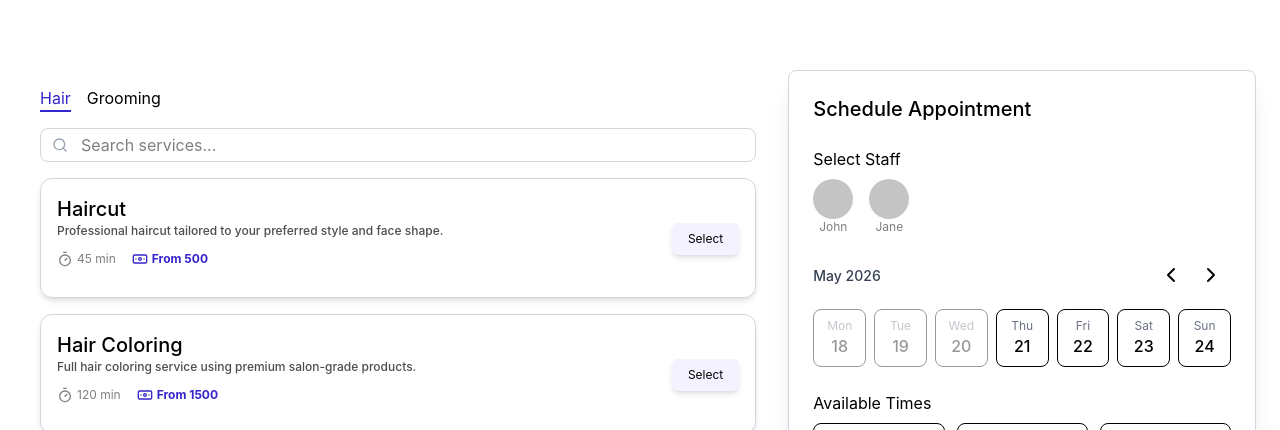
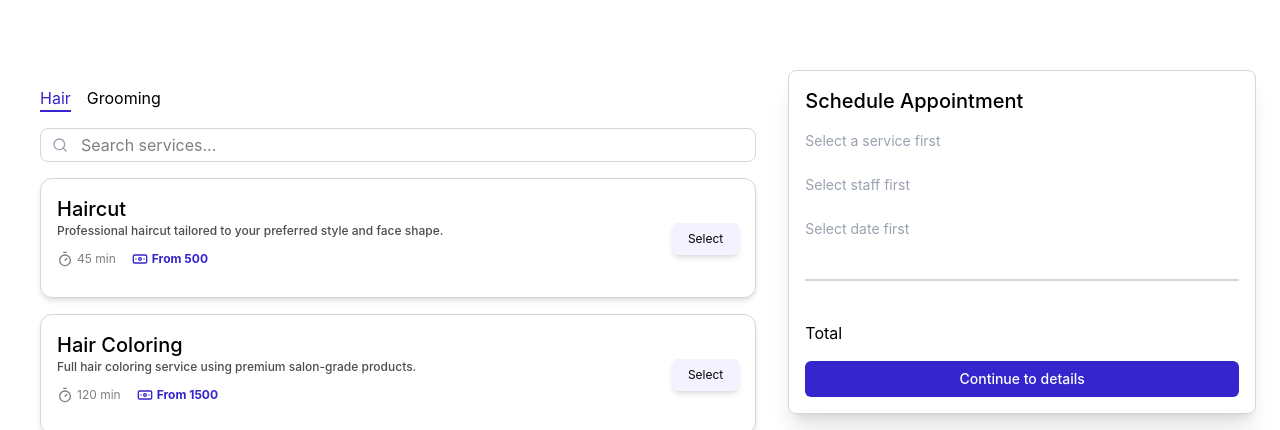
Before and after one commit to jraay12/Saas-booking, a React (Vite) app: page /service/1 in a window 1280 px wide. Shown: the part 522-952 px from the top of the page. Built offline with nearby package versions, Linux system fonts and the light colour scheme; grey boxes are pictures that could not be loaded.

Commit message:
done with the booking page

```diff
--- a/src/pages/BookingPage.tsx
+++ b/src/pages/BookingPage.tsx
@@ -4,6 +4,10 @@ import Button from "../component/Button";
 import { useState } from "react";
 import Search from "../component/Search";
 import ServiceCard from "../component/ServiceCard";
+import { useNavigate, useParams } from "react-router";
+/* =========================
+   TYPES
+========================= */
 
 type ContextType = {
   business: any;
@@ -12,23 +16,50 @@ type ContextType = {
   timeSlots: any;
 };
 
+/* =========================
+   MAIN PAGE
+========================= */
+
 export default function BookingPage() {
   const { business, services, staffs, timeSlots } =
     useOutletContext<ContextType>();
-
+  const navigate = useNavigate()
+  const {slug} = useParams()
   const categories = Array.from(
     new Set(services.map((item: any) => item.category)),
   );
 
   const [categoryActive, setCategoryActive] = useState(categories[0]);
   const [filterService, setFilterService] = useState<string>("");
+
   const [serviceSelected, setServiceSelected] = useState("");
   const [selectedStaff, setSelectedStaff] = useState("");
   const [selectedDate, setSelectedDate] = useState("");
+  const [selectedTime, setSelectedTime] = useState("");
 
   const filteredService = services.filter(
     (item: any) => item.category === categoryActive,
   );
+
+  const serviceDetails = services.find(
+    (item: any) => item.id === serviceSelected,
+  );
+
+  const isServiceSelected = !!serviceSelected;
+  const isStaffSelected = !!selectedStaff;
+  const isDateSelected = !!selectedDate;
+
+  const handleSubmit = () => {
+    const payload = {
+      service: serviceSelected,
+      staff: selectedStaff,
+      date: selectedDate,
+      time: selectedTime,
+    };
+
+    sessionStorage.setItem("booking", JSON.stringify(payload))
+    navigate(`/booking/${slug}/confirmation`)
+  };
 
   return (
     <div className="max-w-7xl mx-auto p-4 sm:p-6">
@@ -39,10 +70,8 @@ export default function BookingPage() {
           className="w-full h-full object-cover"
         />
 
-        {/* gradient */}
         <div className="absolute inset-0 bg-linear-to-b from-transparent to-white" />
 
-        {/* text overlay */}
         <div className="absolute inset-0 flex flex-col justify-end p-4 sm:p-6 z-10">
           <h1 className="text-2xl sm:text-4xl lg:text-5xl font-bold text-black">
             {business?.name}
@@ -52,7 +81,7 @@ export default function BookingPage() {
             {business?.description}
           </p>
 
-          <p className="text-xs sm:text-sm text-black max-w-2xl mt-2 sm:mt-4 font-thin flex items-center gap-1">
+          <p className="text-xs sm:text-sm text-black flex items-center gap-1 mt-2 sm:mt-4 font-thin">
             <MapPin className="w-4" />
             {business.address}
           </p>
@@ -63,7 +92,7 @@ export default function BookingPage() {
         </div>
       </div>
 
-      {/* GRID SECTION */}
+      {/* GRID */}
       <div className="w-full grid grid-cols-1 lg:grid-cols-[1.6fr_1fr] gap-4 mt-10 sm:mt-20 items-start">
         {/* LEFT */}
         <div className="w-full rounded-lg p-4">
@@ -92,27 +121,57 @@ export default function BookingPage() {
           </div>
 
           <div className="flex flex-col gap-4 mt-4">
-            {filteredService &&
-              filteredService.map((item: any) => (
+            {filteredService.map((item: any) => (
               <ServiceCard
                 key={item.id}
                 service={item}
                 serviceSelected={serviceSelected}
-                  onSelect={() => setServiceSelected(item.id)}
+                onSelect={() => {
+                  setServiceSelected(item.id);
+
+                  // RESET DEPENDENT FIELDS
+                  setSelectedStaff("");
+                  setSelectedDate("");
+                  setSelectedTime("");
+                }}
               />
             ))}
           </div>
         </div>
 
         {/* RIGHT */}
-        <div className="w-full min-w-0 border border-gray-300 shadow-xl rounded-lg p-6">
+        <div className="w-full min-w-0 border border-gray-300 shadow-xl rounded-lg p-4">
           <AppointmentCard
             staffs={staffs}
             selectedStaff={selectedStaff}
             onStaffSelect={setSelectedStaff}
             onSelectDate={setSelectedDate}
             selectedDate={selectedDate}
-            availableTimes={timeSlots}
+            availableTimes={isDateSelected ? timeSlots : []}
+            onSelectTime={setSelectedTime}
+            selectedTime={selectedTime}
+            isServiceSelected={isServiceSelected}
+            isStaffSelected={isStaffSelected}
+          />
+
+          <div className="w-full border border-gray-300 mt-10" />
+
+          <div className="flex flex-col mt-10">
+            <div className="flex justify-between">
+              <p>{serviceDetails?.title}</p>
+              <p>{serviceDetails?.amount}</p>
+            </div>
+
+            <div className="flex justify-between">
+              <p>Total</p>
+              <p>{serviceDetails?.amount}</p>
+            </div>
+          </div>
+
+          <Button
+            name="Continue to details"
+            className="mt-4 w-full cursor-pointer"
+            onClick={handleSubmit}
           />
         </div>
       </div>
@@ -133,6 +192,11 @@ type AppointmentCardProps = {
   selectedDate: string;
 
   availableTimes: any[];
+  onSelectTime: (value: string) => void;
+  selectedTime: string;
+
+  isServiceSelected: boolean;
+  isStaffSelected: boolean;
 };
 
 function AppointmentCard({
@@ -144,24 +208,50 @@ function AppointmentCard({
   selectedDate,
 
   availableTimes,
+  onSelectTime,
+  selectedTime,
+
+  isServiceSelected,
+  isStaffSelected,
 }: AppointmentCardProps) {
   return (
     <div className="flex flex-col">
       <h1 className="text-xl font-medium text-black">Schedule Appointment</h1>
 
+      {/* STAFF */}
+      {!isServiceSelected ? (
+        <p className="text-sm text-gray-400 mt-4">Select a service first</p>
+      ) : (
         <StaffSection
           staffs={staffs}
           selectedStaff={selectedStaff}
           onSelect={onStaffSelect}
         />
+      )}
+
+      {/* DATE */}
+      {!isStaffSelected ? (
+        <p className="text-sm text-gray-400 mt-6">Select staff first</p>
+      ) : (
         <DateSection onSelectDate={onSelectDate} selectedDate={selectedDate} />
-      <AvailableTimes availableTime={availableTimes} />
+      )}
+
+      {/* TIME */}
+      {!selectedDate ? (
+        <p className="text-sm text-gray-400 mt-6">Select date first</p>
+      ) : (
+        <AvailableTimes
+          availableTime={availableTimes}
+          onSelectTime={onSelectTime}
+          selectedTime={selectedTime}
+        />
+      )}
     </div>
   );
 }
 
 /* =========================
-   STAFF SECTION
+   STAFF
 ========================= */
 
 type StaffProps = {
@@ -192,7 +282,9 @@ function StaffSection({ staffs, onSelect, selectedStaff }: StaffProps) {
                 }`}
               />
               <p
-                className={`text-xs ${isSelected ? "text-black" : "text-black/50"} `}
+                className={`text-xs ${
+                  isSelected ? "text-black" : "text-black/50"
+                }`}
               >
                 {staff.name}
               </p>
@@ -205,18 +297,20 @@ function StaffSection({ staffs, onSelect, selectedStaff }: StaffProps) {
 }
 
 /* =========================
-   DATE SECTION
+   DATE SECTION (UNCHANGED UI)
 ========================= */
+
 type DateSectionProps = {
   onSelectDate: (value: string) => void;
   selectedDate: string;
 };
+
 function DateSection({ onSelectDate, selectedDate }: DateSectionProps) {
   const getStartOfWeek = (date: Date) => {
-    const newDate = new Date(date); // avoid mutation
-    const day = newDate.getDay(); // 0 (Sun) - 6 (Sat)
+    const newDate = new Date(date);
+    const day = newDate.getDay();
 
-    const diff = newDate.getDate() - day + 1; // Monday start
+    const diff = newDate.getDate() - day + 1;
     newDate.setDate(diff);
 
     return newDate;
@@ -250,7 +344,6 @@ function DateSection({ onSelectDate, selectedDate }: DateSectionProps) {
 
   return (
     <div className="mt-6">
-      {/* Header */}
       <div className="flex justify-between items-center mb-4">
         <h2 className="text-sm font-medium text-gray-700">
           {currentWeekStart.toLocaleDateString("en-US", {
@@ -258,24 +351,18 @@ function DateSection({ onSelectDate, selectedDate }: DateSectionProps) {
             year: "numeric",
           })}
         </h2>
+
         <div>
-          <button
-            onClick={goPrevWeek}
-            className="text-sm px-2 py-1 rounded hover:bg-gray-100 cursor-pointer"
-          >
+          <button onClick={goPrevWeek}>
             <ChevronLeft />
           </button>
 
-          <button
-            onClick={goNextWeek}
-            className="text-sm px-2 py-1 rounded hover:bg-gray-100 cursor-pointer"
-          >
+          <button onClick={goNextWeek}>
             <ChevronRight />
           </button>
         </div>
       </div>
 
-      {/* Days */}
       <div className="grid grid-cols-7 gap-2">
         {weekDays.map((day) => {
           const today = new Date();
@@ -297,12 +384,16 @@ function DateSection({ onSelectDate, selectedDate }: DateSectionProps) {
                 if (isPastDay) return;
                 onSelectDate(day.toISOString());
               }}
-              className={`flex flex-col items-center justify-center p-2 rounded-lg border transition  ${isSelectedDate ? "bg-[#3525cc] text-white" : ""}
-        ${isPastDay ? "opacity-40 cursor-not-allowed" : "cursor-pointer "}
-      `}
+              className={`flex flex-col items-center justify-center p-2 rounded-lg border transition ${
+                isSelectedDate ? "bg-[#3525cc] text-white" : ""
+              } ${
+                isPastDay ? "opacity-40 cursor-not-allowed" : "cursor-pointer"
+              }`}
             >
               <span
-                className={`text-xs text-gray-500 ${isSelectedDate ? "text-white" : ""}`}
+                className={`text-xs text-gray-500 ${
+                  isSelectedDate ? "text-white" : ""
+                }`}
               >
                 {day.toLocaleDateString("en-US", { weekday: "short" })}
               </span>
@@ -317,27 +408,40 @@ function DateSection({ onSelectDate, selectedDate }: DateSectionProps) {
 }
 
 /* =========================
-   AVAILABLE TIMES SECTION
+   TIMES
 ========================= */
+
 type AvailableTimesProps = {
   availableTime: any;
+  onSelectTime: (value: string) => void;
+  selectedTime: string;
 };
 
-function AvailableTimes({ availableTime }: AvailableTimesProps) {
-  console.log(availableTime);
-
+function AvailableTimes({
+  availableTime,
+  onSelectTime,
+  selectedTime,
+}: AvailableTimesProps) {
   return (
     <div className="mt-6">
       <h1 className="mb-2">Available Times</h1>
+
       <div className="grid grid-cols-3 gap-3">
-        {availableTime?.map((time: string, index: number) => (
+        {availableTime?.map((time: string, index: number) => {
+          const isSelected = selectedTime === time;
+
+          return (
             <button
               key={index}
-            className="border rounded-lg py-2 text-sm hover:bg-gray-100 transition"
+              className={`border rounded-lg py-2 text-sm hover:bg-gray-100 transition cursor-pointer font-medium ${
+                isSelected ? "bg-[#e7e3fa] text-[#3525cc]" : ""
+              }`}
+              onClick={() => onSelectTime(time)}
             >
               {time}
             </button>
-        ))}
+          );
+        })}
       </div>
     </div>
   );
```
Lines whose indentation alone changed are shown as unchanged.
